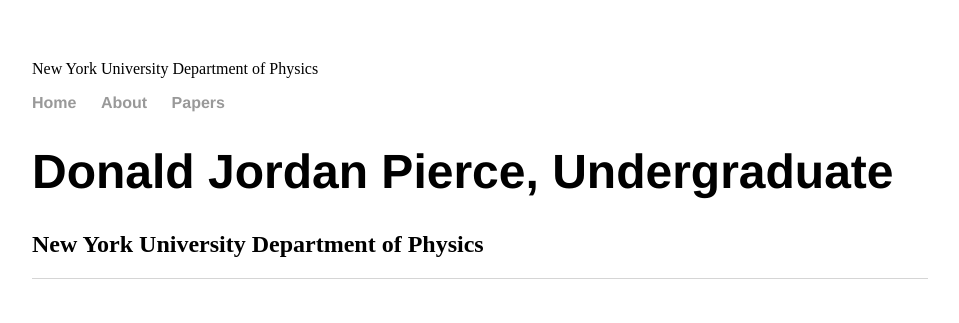
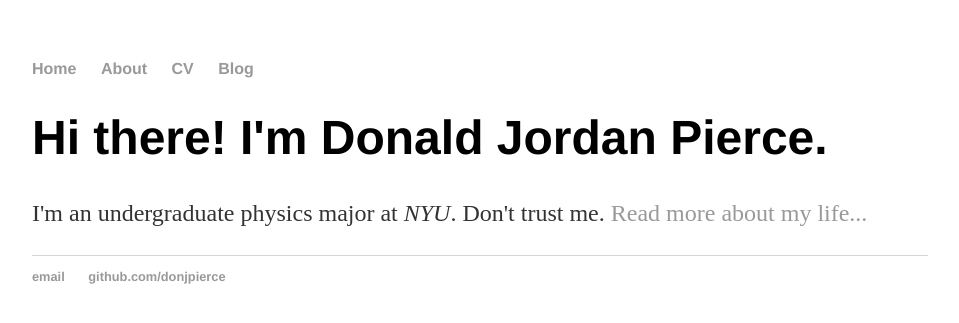
Before and after one commit to donjpierce/donjpierce.github.io, a Jekyll site: the page built from index.html, in a window 1280 px wide. Shown: the top 323 px of the page, without its empty margins (160-1119 px from the left). Built offline with Jekyll 4.4.1, drawn with Linux system fonts in a browser that asks for light colours.

Commit message:
Update index.html
Used Jeckyll formatting as was incorporated in index.html

```diff
--- a/index.html
+++ b/index.html
@@ -1,27 +1,8 @@
-<!DOCTYPE html>
-<html>
-	<head>
-		<title>Donald Jordan Pierce, Undergraduate</title>
-		<subtitle>New York University Department of Physics</subtitle>
-		<!-- link to main stylesheet -->
-		<link rel="stylesheet" type="text/css" href="/css/main.css">
-	</head>
-	<body>
-		<nav>
-    		<ul>
-        		<li><a href="/">Home</a></li>
-	        	<li><a href="/about">About</a></li>
-        		<li><a href="/papers">Papers</a></li>
-
-    		</ul>
-		</nav>
-		<div class="container">
-    		<div class="blurb">
-        		<h1>Donald Jordan Pierce, Undergraduate</h1>
-			<h2> New York University Department of Physics </h2>
-    		</div><!-- /.blurb -->
-		</div><!-- /.container -->
-		<footer>
-		</footer>
-	</body>
-</html>
+---
+layout: default
+title: Don Pierce, Prof Site
+---
+<div class="blurb">
+	<h1>Hi there! I'm Donald Jordan Pierce.</h1>
+	<p>I'm an undergraduate physics major at <em>NYU</em>. Don't trust me. <a href="/about">Read more about my life...</a></p>
+</div><!-- /.blurb -->
```
